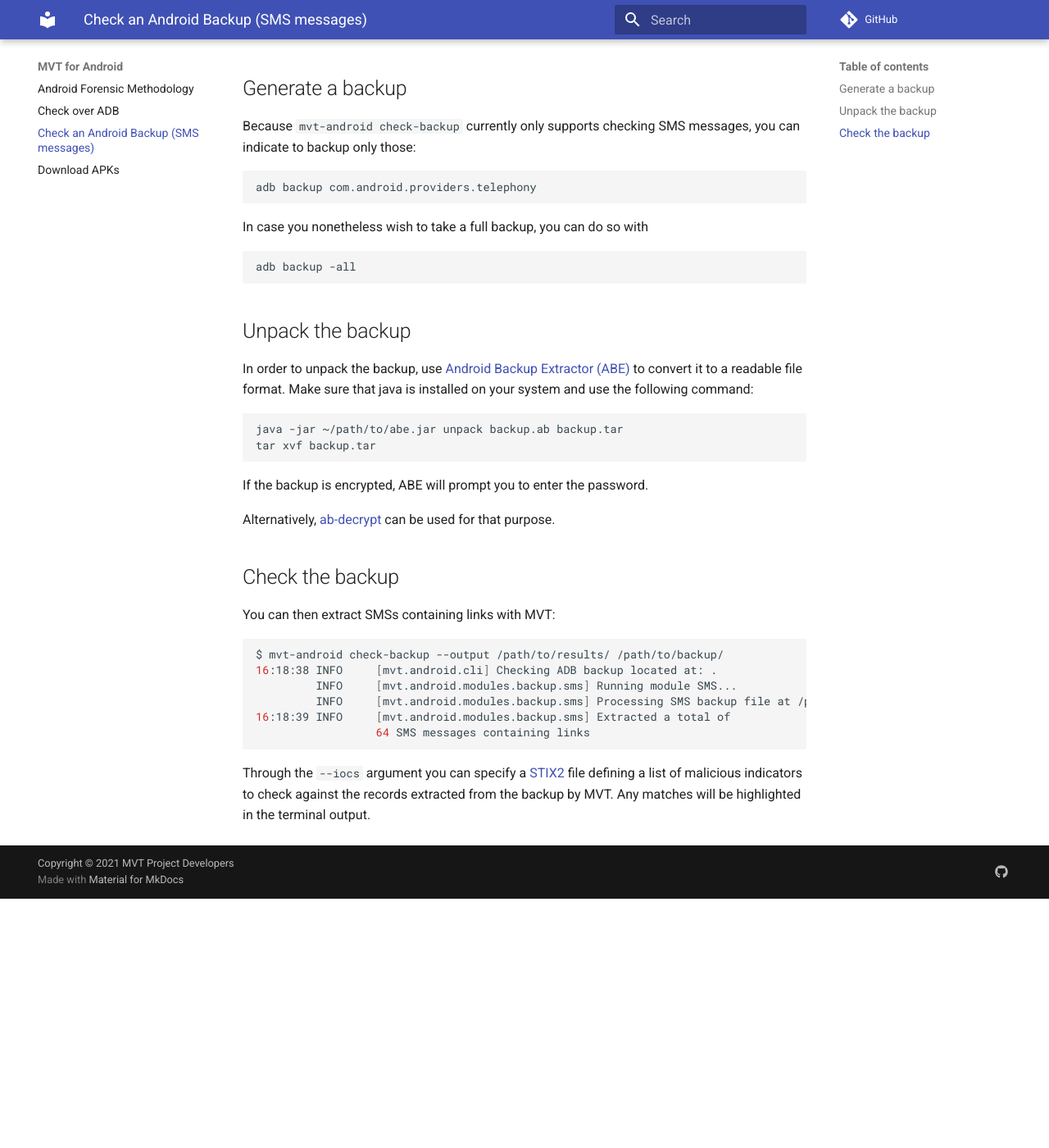
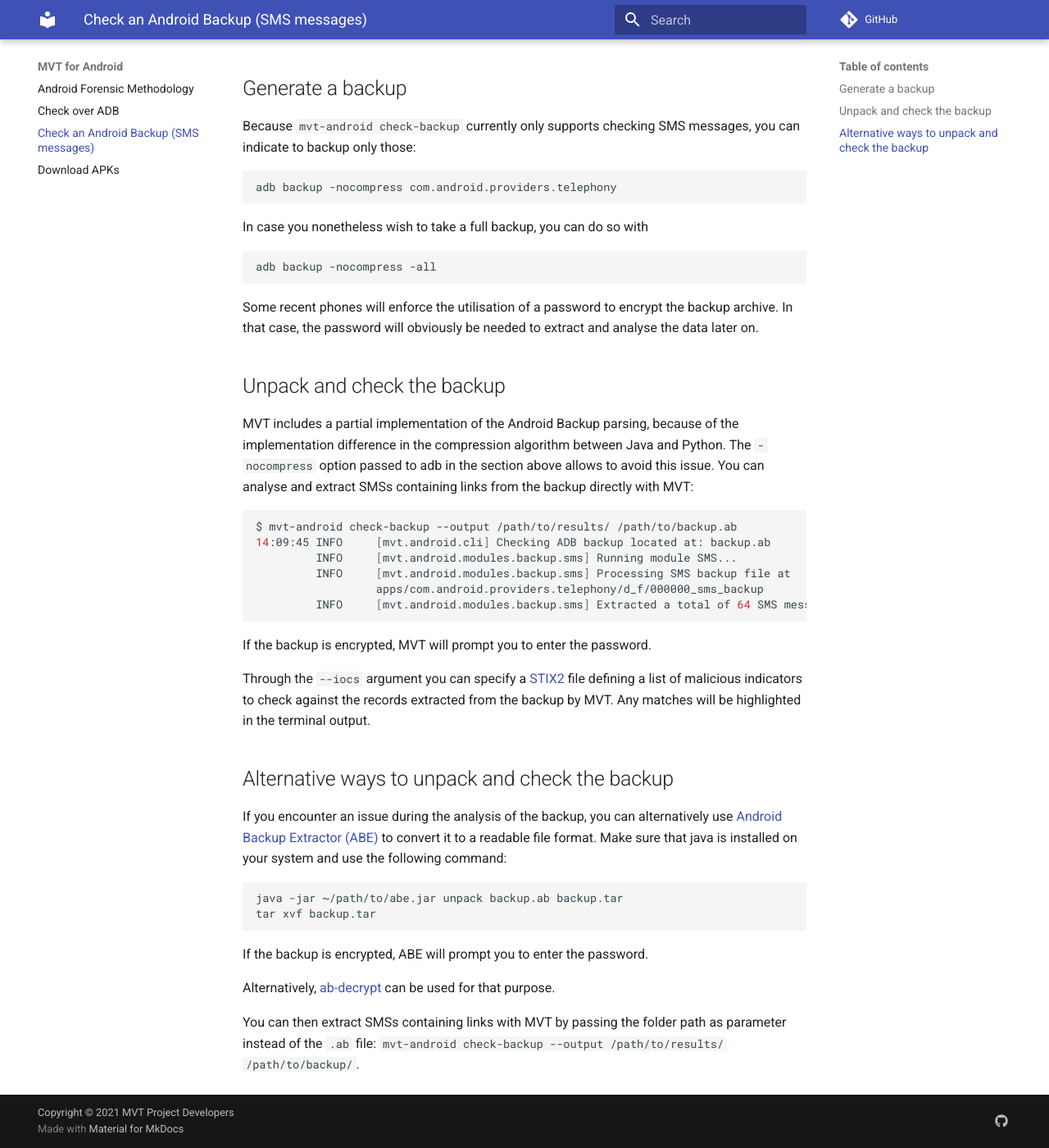
Before and after one commit to mvt-project/mvt, an MkDocs documentation site: the page built from docs/android/backup.md, in a window 1280 px wide and 1400 px high, scrolled down 440 px. Shown: the whole window at 82% size. Built offline with MkDocs 1.6.1 and Material for MkDocs 9.7.7, drawn with Linux system fonts in a browser that asks for light colours; comment, search, counter and statistics services are not loaded; before the commit the page ends 1536 px from its top, so only the background shows below that.

Commit message:
Updates the documentation

````diff
--- a/docs/android/backup.md
+++ b/docs/android/backup.md
@@ -11,18 +11,37 @@
 Because `mvt-android check-backup` currently only supports checking SMS messages, you can indicate to backup only those:
 
 ```bash
-adb backup com.android.providers.telephony
+adb backup -nocompress com.android.providers.telephony
 ```
 
 In case you nonetheless wish to take a full backup, you can do so with
 
 ```bash
-adb backup -all
+adb backup -nocompress -all
 ```
 
-## Unpack the backup
+Some recent phones will enforce the utilisation of a password to encrypt the backup archive. In that case, the password will obviously be needed to extract and analyse the data later on.
 
-In order to unpack the backup, use [Android Backup Extractor (ABE)](https://github.com/nelenkov/android-backup-extractor) to convert it to a readable file format. Make sure that java is installed on your system and use the following command:
+## Unpack and check the backup
+
+MVT includes a partial implementation of the Android Backup parsing, because of the implementation difference in the compression algorithm between Java and Python. The `-nocompress` option passed to adb in the section above allows to avoid this issue. You can analyse and extract SMSs containing links from the backup directly with MVT:
+
+```bash
+$ mvt-android check-backup --output /path/to/results/ /path/to/backup.ab
+14:09:45 INFO     [mvt.android.cli] Checking ADB backup located at: backup.ab
+         INFO     [mvt.android.modules.backup.sms] Running module SMS...
+         INFO     [mvt.android.modules.backup.sms] Processing SMS backup file at
+                  apps/com.android.providers.telephony/d_f/000000_sms_backup
+         INFO     [mvt.android.modules.backup.sms] Extracted a total of 64 SMS messages containing links
+```
+
+If the backup is encrypted, MVT will prompt you to enter the password.
+
+Through the `--iocs` argument you can specify a [STIX2](https://oasis-open.github.io/cti-documentation/stix/intro) file defining a list of malicious indicators to check against the records extracted from the backup by MVT. Any matches will be highlighted in the terminal output.
+
+## Alternative ways to unpack and check the backup
+
+If you encounter an issue during the analysis of the backup, you can alternatively use [Android Backup Extractor (ABE)](https://github.com/nelenkov/android-backup-extractor) to convert it to a readable file format. Make sure that java is installed on your system and use the following command:
 
 ```bash
 java -jar ~/path/to/abe.jar unpack backup.ab backup.tar
@@ -33,17 +52,4 @@
 
 Alternatively, [ab-decrypt](https://github.com/joernheissler/ab-decrypt) can be used for that purpose.
 
-## Check the backup
-
-You can then extract SMSs containing links with MVT:
-
-```bash
-$ mvt-android check-backup --output /path/to/results/ /path/to/backup/
-16:18:38 INFO     [mvt.android.cli] Checking ADB backup located at: .
-         INFO     [mvt.android.modules.backup.sms] Running module SMS...
-         INFO     [mvt.android.modules.backup.sms] Processing SMS backup file at /path/to/backup/apps/com.android.providers.telephony/d_f/000000_sms_backup
-16:18:39 INFO     [mvt.android.modules.backup.sms] Extracted a total of
-                  64 SMS messages containing links
-```
-
-Through the `--iocs` argument you can specify a [STIX2](https://oasis-open.github.io/cti-documentation/stix/intro) file defining a list of malicious indicators to check against the records extracted from the backup by MVT. Any matches will be highlighted in the terminal output.
+You can then extract SMSs containing links with MVT by passing the folder path as parameter instead of the `.ab` file: `mvt-android check-backup --output /path/to/results/ /path/to/backup/`.
````
Also changed, not shown: docs/ios/records.md (+1 -1 lines).
